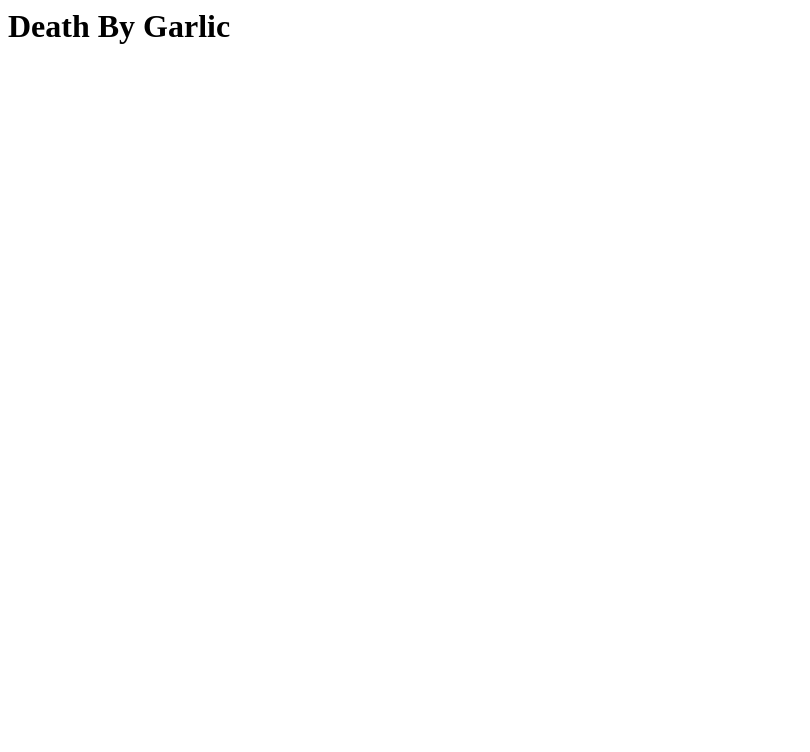
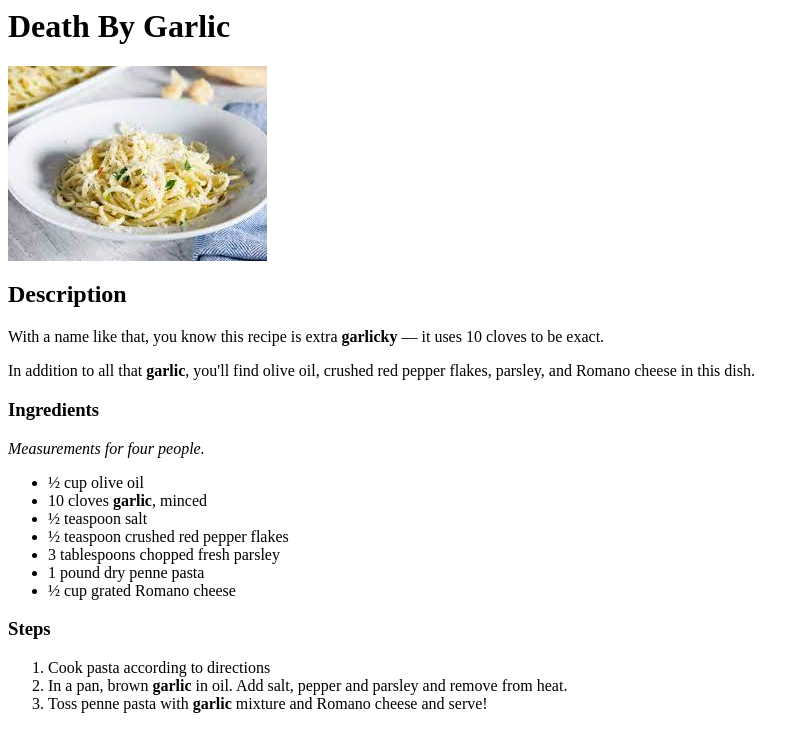
Before and after one commit to mikaPuzzling/odin-recipes, a plain HTML site: page recipes/deathByGarlic.html in a window 1280 px wide. Shown: the whole page, without its empty margins (0-810 px from the left). Drawn offline with Linux system fonts and the light colour scheme.

Commit message:
add images file + finish deathByGarlic page

```diff
--- a/recipes/deathByGarlic.html
+++ b/recipes/deathByGarlic.html
@@ -5,5 +5,26 @@
     </head>
     <body>
         <h1>Death By Garlic</h1>
+            <img src="../images/garlicPasta.jpeg" alt="Image of bowl of pasta with chopped garlic on top of it.">
+        <h2>Description</h2>
+            <p>With a name like that, you know this recipe is extra <strong>garlicky</strong> — it uses 10 cloves to be exact.</p>
+            <p>In addition to all that <strong>garlic</strong>, you'll find olive oil, crushed red pepper flakes, parsley, and Romano cheese in this dish.</p>
+        <h3>Ingredients</h3>
+        <p><em>Measurements for four people.</em></p>
+            <ul>
+                <li>½ cup olive oil</li>
+                <li>10 cloves <strong>garlic</strong>, minced</li>
+                <li>½ teaspoon salt</li>
+                <li>½ teaspoon crushed red pepper flakes</li>
+                <li>3 tablespoons chopped fresh parsley</li>
+                <li>1 pound dry penne pasta</li>
+                <li>½ cup grated Romano cheese</li>
+            </ul>
+        <h3>Steps</h3>
+            <ol>
+                <li>Cook pasta according to directions</li>
+                <li>In a pan, brown <strong>garlic</strong> in oil. Add salt, pepper and parsley and remove from heat.</li>
+                <li>Toss penne pasta with <strong>garlic</strong> mixture and Romano cheese and serve!</li>
+            </ol>
     </body>
 </html>
```
Also changed, not shown: images/garlicPasta.jpeg (added).
